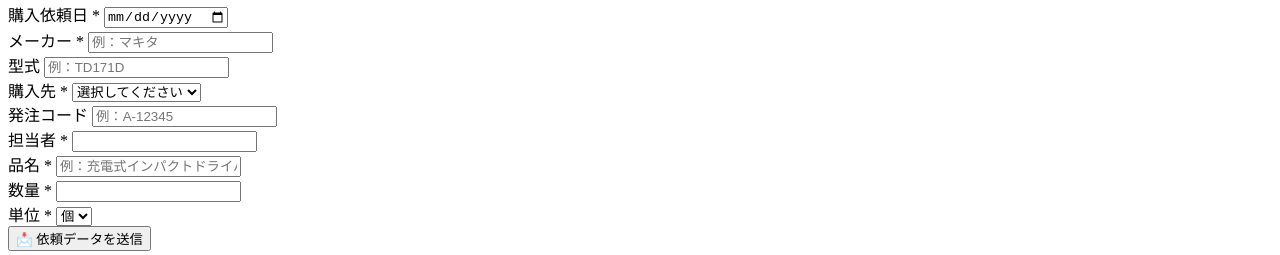
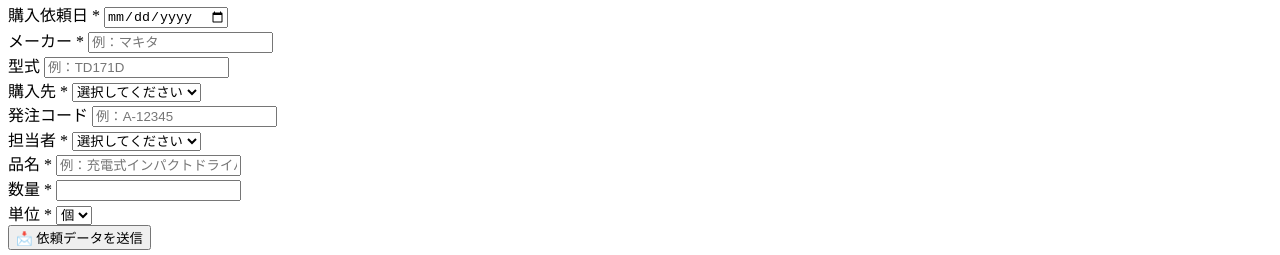
Before and after one commit to tsh-commits/purchase, a plain HTML site: page index.html in a window 1280 px wide. Shown: the part 162-417 px from the top of the page. Drawn offline with Linux system fonts and the light colour scheme.

Commit message:
Update index.html

```diff
--- a/index.html
+++ b/index.html
@@ -62,10 +62,16 @@
                         <input type="text" id="code" placeholder="例：A-12345">
                     </div>
 
-                    <div class="form-group col-half">
-                        <label>担当者 <span class="required">*</span></label>
-                        <input type="text" id="pic" required>
-                    </div>
+                   <div class="form-group col-half">
+    <label>担当者 <span class="required">*</span></label>
+    <select id="pic" required>
+        <option value="" disabled selected>選択してください</option>
+        <option value="秋山">秋山</option>
+        <option value="白石">白石</option>
+        <option value="李">李</option>
+        <option value="青木">青木)</option>
+    </select>
+</div>
 
                     <div class="form-group col-full item-name-group">
                         <label>品名 <span class="required">*</span></label>
```
